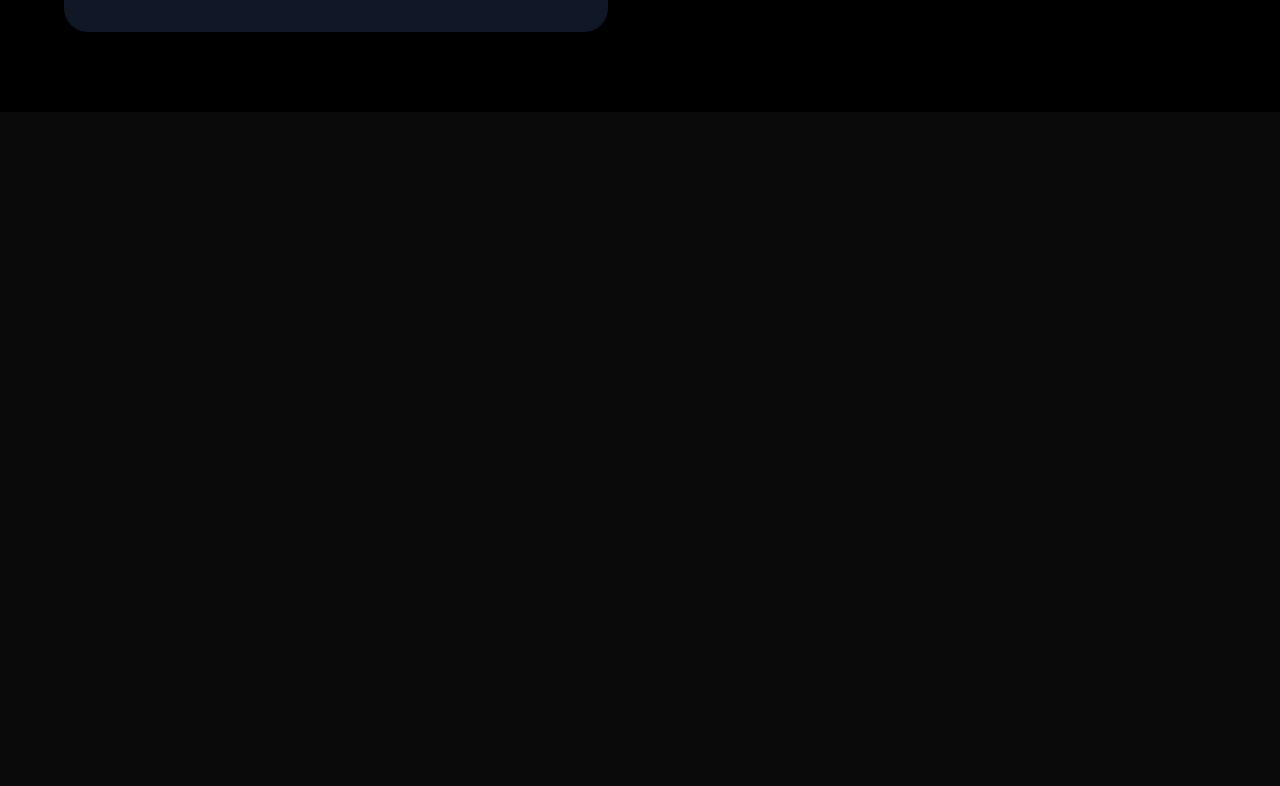
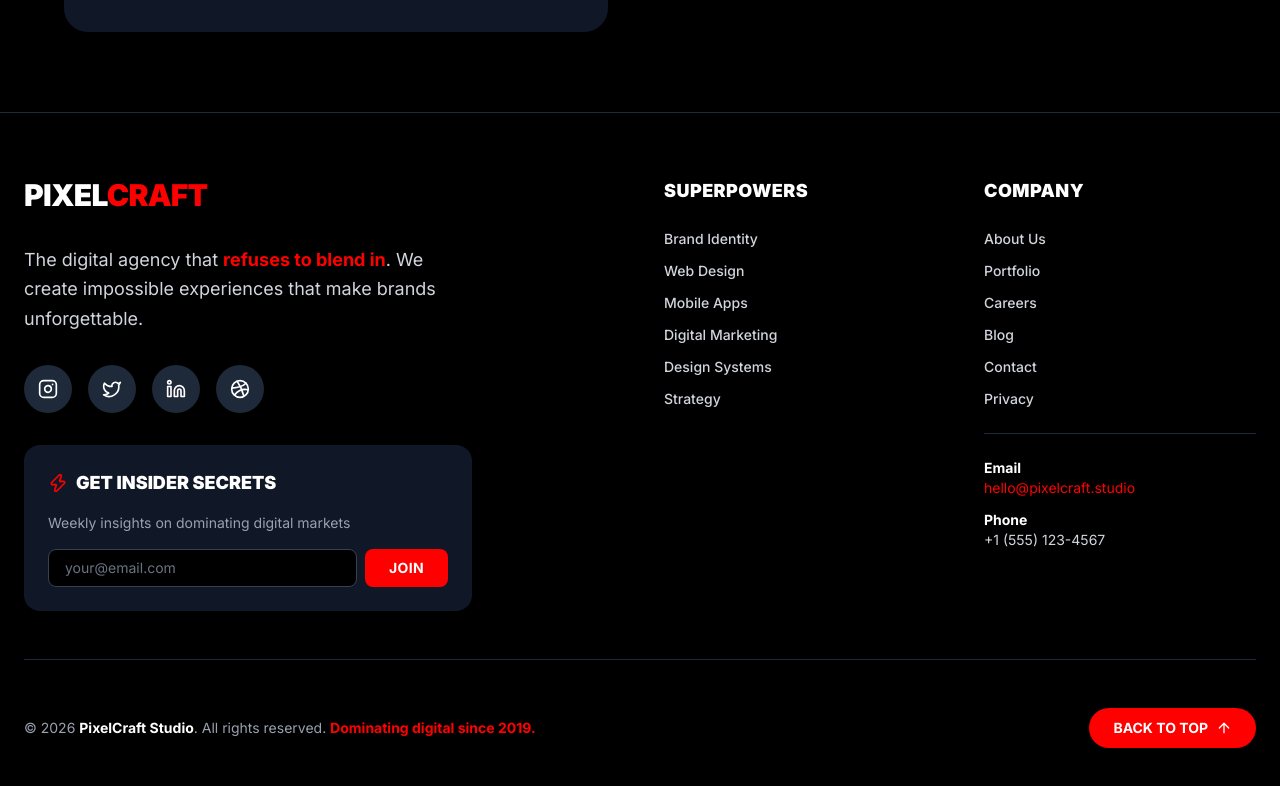
Before and after one commit to SallalZahid56/studio-website, a Next.js app: page / in a window 1280 px wide. Shown: the part 8704-9490 px from the top of the page. Before the commit the page ends 8816 px from the top, so only its background shows below. Built offline with nearby package versions, Linux system fonts and the light colour scheme.

Commit message:
Buiilds the footer

```diff
--- a/package.json
+++ b/package.json
@@ -10,7 +10,7 @@
   },
   "dependencies": {
     "framer-motion": "^12.42.2",
-    "lucide-react": "^1.23.0",
+    "lucide-react": "^1.24.0",
     "next": "16.2.10",
     "react": "19.2.4",
     "react-dom": "19.2.4"
--- /dev/null
+++ b/src/app/components/Footer.tsx
@@ -0,0 +1,223 @@
+"use client";
+
+import React, { useState } from "react";
+import { Zap, ArrowUp } from "lucide-react";
+
+export default function Footer() {
+  const [email, setEmail] = useState("");
+  const [subscribed, setSubscribed] = useState(false);
+
+  const handleSubscribe = (e: React.FormEvent) => {
+    e.preventDefault();
+    if (email.trim()) {
+      console.log("Subscribed email:", email);
+      setSubscribed(true);
+      setEmail("");
+      setTimeout(() => setSubscribed(false), 5000);
+    }
+  };
+
+  const scrollToTop = () => {
+    window.scrollTo({
+      top: 0,
+      behavior: "smooth",
+    });
+  };
+
+  const superpowers = [
+    { name: "Brand Identity", href: "#" },
+    { name: "Web Design", href: "#portfolio" },
+    { name: "Mobile Apps", href: "#" },
+    { name: "Digital Marketing", href: "#" },
+    { name: "Design Systems", href: "#" },
+    { name: "Strategy", href: "#about" },
+  ];
+
+  const companyLinks = [
+    { name: "About Us", href: "#about" },
+    { name: "Portfolio", href: "#portfolio" },
+    { name: "Careers", href: "#" },
+    { name: "Blog", href: "#" },
+    { name: "Contact", href: "#contact" },
+    { name: "Privacy", href: "#" },
+  ];
+
+  // Inline SVG definitions for brand icons to guarantee flawless TS compilation
+  const socialLinks = [
+    {
+      href: "#",
+      icon: (
+        <svg className="w-5 h-5 text-white group-hover:scale-110 transition-transform" viewBox="0 0 24 24" fill="none" stroke="currentColor" strokeWidth="2" strokeLinecap="round" strokeLinejoin="round">
+          <rect width="20" height="20" x="2" y="2" rx="5" ry="5"/>
+          <path d="M16 11.37A4 4 0 1 1 12.63 8 4 4 0 0 1 16 11.37z"/>
+          <line x1="17.5" x2="17.51" y1="6.5" y2="6.5"/>
+        </svg>
+      )
+    },
+    {
+      href: "#",
+      icon: (
+        <svg className="w-5 h-5 text-white group-hover:scale-110 transition-transform" viewBox="0 0 24 24" fill="none" stroke="currentColor" strokeWidth="2" strokeLinecap="round" strokeLinejoin="round">
+          <path d="M22 4s-.7 2.1-2 3.4c1.6 10-9.4 17.3-18 11.6 2.2.1 4.4-.6 6-2C3 15.5.5 9.6 3 5c2.2 2.6 5.6 4.1 9 4-.9-4.2 4-6.6 7-3.8 1.1 0 3-1.2 3-1.2z"/>
+        </svg>
+      )
+    },
+    {
+      href: "#",
+      icon: (
+        <svg className="w-5 h-5 text-white group-hover:scale-110 transition-transform" viewBox="0 0 24 24" fill="none" stroke="currentColor" strokeWidth="2" strokeLinecap="round" strokeLinejoin="round">
+          <path d="M16 8a6 6 0 0 1 6 6v7h-4v-7a2 2 0 0 0-2-2 2 2 0 0 0-2 2v7h-4v-7a6 6 0 0 1 6-6z"/>
+          <rect width="4" height="12" x="2" y="9"/>
+          <circle cx="4" cy="4" r="2"/>
+        </svg>
+      )
+    },
+    {
+      href: "#",
+      icon: (
+        <svg className="w-5 h-5 text-white group-hover:scale-110 transition-transform" viewBox="0 0 24 24" fill="none" stroke="currentColor" strokeWidth="2" strokeLinecap="round" strokeLinejoin="round">
+          <circle cx="12" cy="12" r="10"/>
+          <path d="M19.13 5.09C15.22 9.14 10 10.44 2.25 10.94"/>
+          <path d="M21.75 12.84c-6.62-1.41-12.14 1-16.38 6.32"/>
+          <path d="M8.56 2.75c4.37 6 6 9.42 8 17.72"/>
+        </svg>
+      )
+    }
+  ];
+
+  const currentYear = new Date().getFullYear();
+
+  return (
+    <footer className="bg-black text-white border-t border-gray-800 w-full overflow-hidden">
+      <div className="container mx-auto px-6 py-16">
+
+        {/* Top Grid Area */}
+        <div className="grid md:grid-cols-2 lg:grid-cols-4 gap-12">
+
+          {/* Logo & Newsletter Column */}
+          <div className="lg:col-span-2 space-y-8">
+            <div className="text-3xl font-black tracking-tight">
+              PIXEL<span className="text-brand">CRAFT</span>
+            </div>
+
+            <p className="text-gray-300 text-lg leading-relaxed max-w-md">
+              The digital agency that <span className="text-brand font-bold">refuses to blend in</span>. We create impossible experiences that make brands unforgettable.
+            </p>
+
+            {/* Socials */}
+            <div className="flex gap-4">
+              {socialLinks.map((social, index) => (
+                <a
+                  key={index}
+                  href={social.href}
+                  className="inline-flex items-center justify-center w-12 h-12 bg-gray-800 hover:bg-brand transition-all duration-300 rounded-full group outline-none focus:ring-2 focus:ring-brand"
+                >
+                  {social.icon}
+                </a>
+              ))}
+            </div>
+
+            {/* Newsletter Card */}
+            <div className="bg-gray-900 p-6 rounded-2xl max-w-md">
+              <div className="flex items-center gap-2 mb-4">
+                <Zap className="w-5 h-5 text-brand" />
+                <h4 className="font-black text-lg">GET INSIDER SECRETS</h4>
+              </div>
+
+              <p className="text-gray-400 text-sm mb-4">
+                Weekly insights on dominating digital markets
+              </p>
+
+              <form onSubmit={handleSubscribe} className="flex gap-2">
+                <input
+                  type="email"
+                  placeholder="your@email.com"
+                  value={email}
+                  onChange={(e) => setEmail(e.target.value)}
+                  className="flex-1 px-4 py-2 bg-black border border-gray-700 rounded-lg text-white placeholder-gray-500 focus:border-brand focus:outline-none text-sm transition-all"
+                  required
+                />
+                <button
+                  type="submit"
+                  className="bg-brand hover:bg-brand-light text-white px-6 py-2 rounded-lg font-bold text-sm tracking-wide transition-all"
+                >
+                  JOIN
+                </button>
+              </form>
+
+              {subscribed && (
+                <p className="text-xs text-green-400 font-bold mt-2 animate-fade-in">
+                  Welcome to the revolution! Check your inbox soon.
+                </p>
+              )}
+            </div>
+          </div>
+
+          {/* Superpowers Column */}
+          <div className="space-y-6">
+            <h4 className="font-black text-lg uppercase tracking-wide">SUPERPOWERS</h4>
+            <nav className="flex flex-col space-y-3">
+              {superpowers.map((link, idx) => (
+                <a
+                  key={idx}
+                  href={link.href}
+                  className="text-gray-300 hover:text-brand transition-colors font-medium text-sm"
+                >
+                  {link.name}
+                </a>
+              ))}
+            </nav>
+          </div>
+
+          {/* Company Column */}
+          <div className="space-y-6">
+            <h4 className="font-black text-lg uppercase tracking-wide">COMPANY</h4>
+            <nav className="flex flex-col space-y-3">
+              {companyLinks.map((link, idx) => (
+                <a
+                  key={idx}
+                  href={link.href}
+                  className="text-gray-300 hover:text-brand transition-colors font-medium text-sm"
+                >
+                  {link.name}
+                </a>
+              ))}
+            </nav>
+
+            <div className="space-y-3 pt-6 border-t border-gray-800">
+              <div>
+                <div className="text-white font-bold text-sm">Email</div>
+                <div className="text-brand text-sm">hello@pixelcraft.studio</div>
+              </div>
+              <div>
+                <div className="text-white font-bold text-sm">Phone</div>
+                <div className="text-gray-300 text-sm">+1 (555) 123-4567</div>
+              </div>
+            </div>
+          </div>
+
+        </div>
+
+        {/* Separator */}
+        <div className="h-px w-full my-12 bg-gray-800"></div>
+
+        {/* Bottom Area */}
+        <div className="flex flex-col md:flex-row justify-between items-center gap-6">
+          <div className="text-gray-400 text-sm text-center md:text-left">
+            © {currentYear} <span className="text-white font-bold">PixelCraft Studio</span>. All rights reserved.{" "}
+            <span className="text-brand font-bold block sm:inline">Dominating digital since 2019.</span>
+          </div>
+
+          <button
+            onClick={scrollToTop}
+            className="inline-flex items-center justify-center bg-brand hover:bg-brand-light text-white px-6 py-2.5 rounded-full font-bold text-sm transition-all group"
+          >
+            BACK TO TOP
+            <ArrowUp className="w-4 h-4 ml-2 group-hover:-translate-y-1 transition-transform" />
+          </button>
+        </div>
+
+      </div>
+    </footer>
+  );
+}
--- a/src/app/layout.tsx
+++ b/src/app/layout.tsx
@@ -7,6 +7,7 @@ import Services from "./components/Services";
 import Portfolio from "./components/Portfolio";
 import About from "./components/About";
 import Contact from "./components/Contact";
+import Footer from "./components/Footer";
 
 const primaryFont = Inter({
   subsets: ["latin"],
@@ -33,6 +34,7 @@ export default function RootLayout({
         <Portfolio />
         <About />
         <Contact />
+        <Footer />
         <main className="grow">{children}</main>
       </body>
     </html>
```
Also changed, not shown: 1 other file (tests, documents, lock files or other folders).
